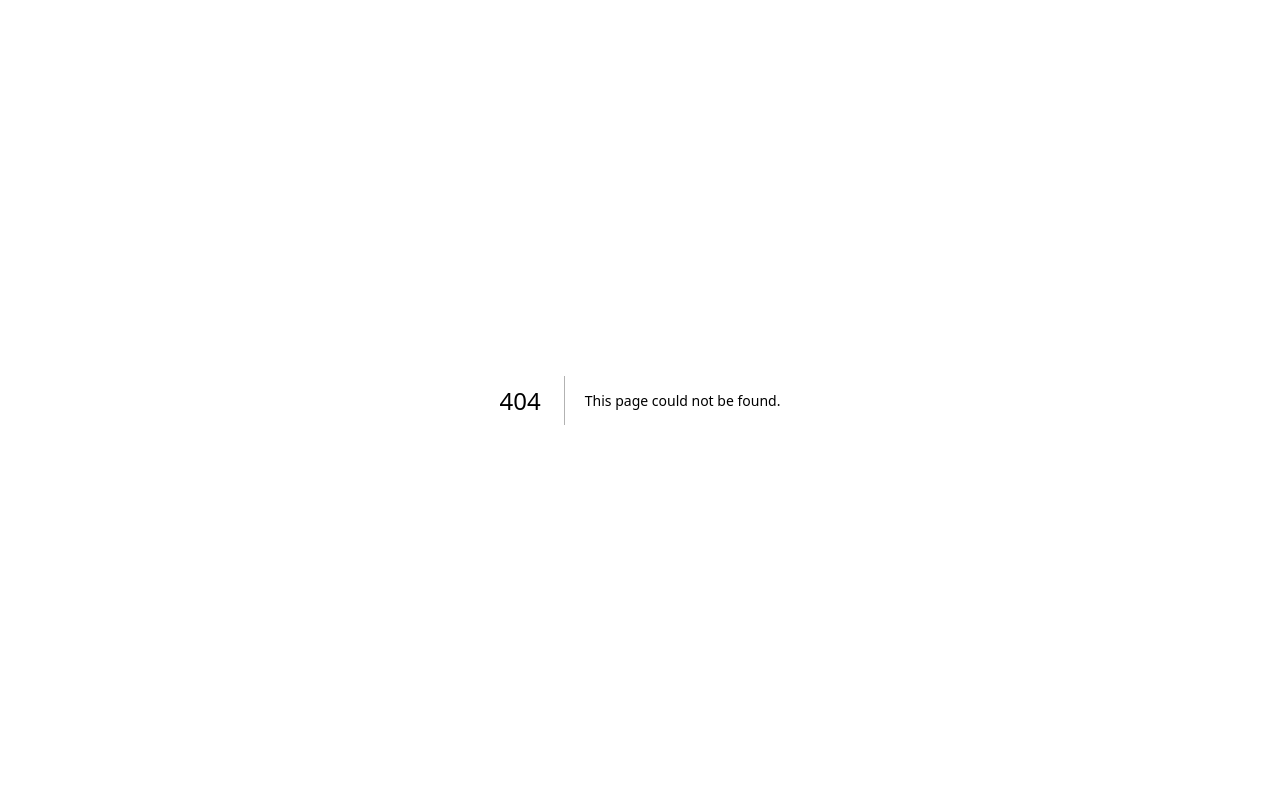
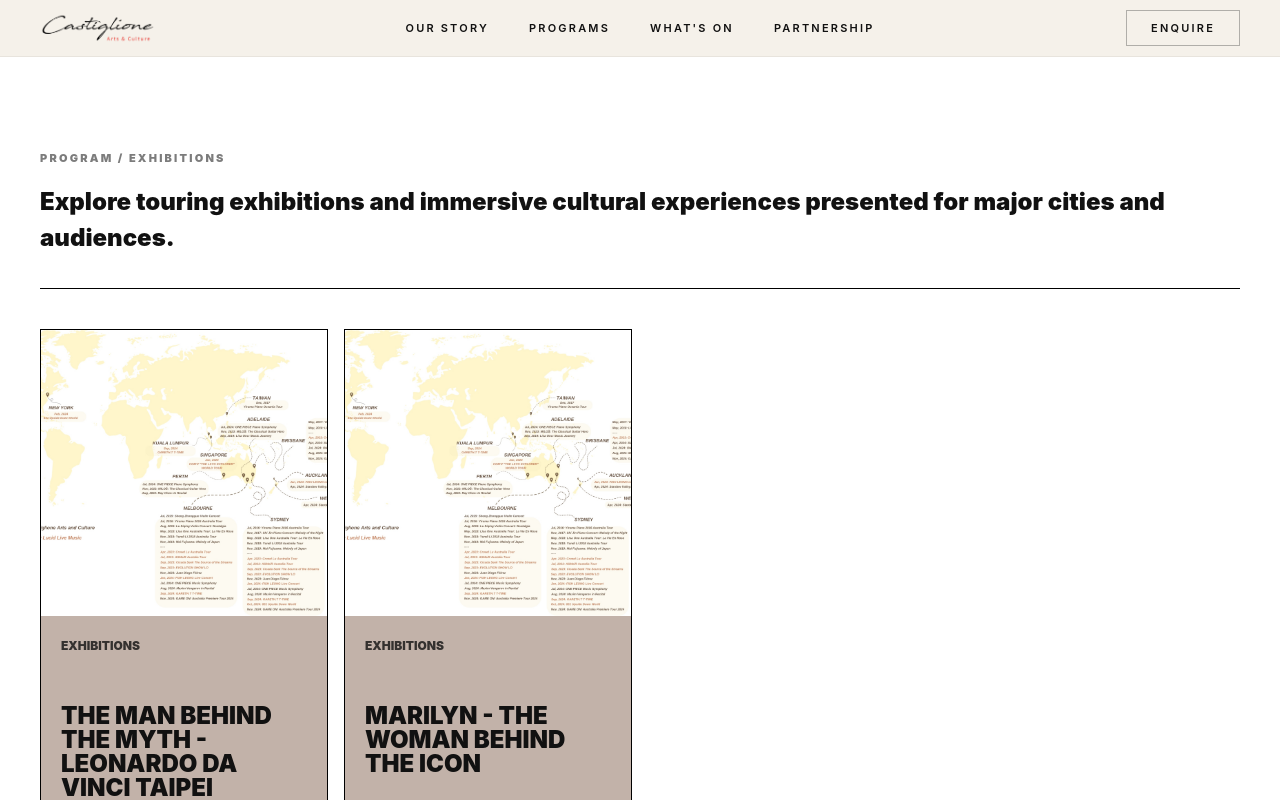
Before and after one commit to helenyucac/castiglione-arts-music-website, a Next.js app: page /programs/exhibitions in a window 1280 px wide. Before the commit this address had no page. Shown: the top 800 px of the page. Built offline with nearby package versions, Linux system fonts and the light colour scheme.

Commit message:
Add exhibitions program landing page

```diff
--- /dev/null
+++ b/app/programs/exhibitions/page.tsx
@@ -0,0 +1,77 @@
+import type { Metadata } from "next";
+import { Footer } from "@/components/Footer";
+import { Navigation } from "@/components/Navigation";
+import { TourCard } from "@/components/TourCard";
+import type { TourCardData } from "@/data/tours";
+
+const exhibitionsDescription =
+  "Explore Castiglione exhibition programs across touring cultural exhibitions and immersive experiences.";
+
+const exhibitionEvents: TourCardData[] = [
+  {
+    id: "leonardo-da-vinci-taipei",
+    category: "exhibitions",
+    title: "The Man Behind the Myth - Leonardo Da Vinci TAIPEI",
+    date: "2022-12-01",
+    dateLabel: "DEC 2022",
+    cities: ["TAIPEI"],
+    status: "past",
+    image: "/media/our-touring-footprints.jpg",
+  },
+  {
+    id: "marilyn-the-woman-behind-the-icon",
+    category: "exhibitions",
+    title: "Marilyn - The Woman Behind the Icon",
+    date: "2023-07-01",
+    dateLabel: "JUL 2023",
+    cities: ["Sydney"],
+    status: "past",
+    image: "/media/our-touring-footprints.jpg",
+  },
+];
+
+export const metadata: Metadata = {
+  title: "Program - Exhibitions | Castiglione",
+  description: exhibitionsDescription,
+  openGraph: {
+    title: "Program - Exhibitions | Castiglione",
+    description: exhibitionsDescription,
+  },
+  twitter: {
+    title: "Program - Exhibitions | Castiglione",
+    description: exhibitionsDescription,
+  },
+};
+
+export default function ProgramExhibitionsPage() {
+  return (
+    <>
+      <Navigation />
+      <main>
+        <section className="bg-white py-14 sm:py-20 lg:py-24">
+          <div className="mx-auto w-full max-w-[1760px] px-4 sm:px-6 lg:px-10">
+            <div className="mb-10 border-b border-black pb-8">
+              <p
+                className="mb-5 text-[11px] font-black uppercase leading-none tracking-[2.2px] text-[rgba(17,17,17,0.55)] antialiased"
+                style={{ fontFamily: "Inter, sans-serif" }}
+              >
+                PROGRAM / EXHIBITIONS
+              </p>
+              <p className="max-w-none text-lg font-black leading-8 tracking-normal sm:text-xl lg:max-w-7xl lg:text-xl lg:leading-8 xl:text-2xl xl:leading-9">
+                Explore touring exhibitions and immersive cultural experiences
+                presented for major cities and audiences.
+              </p>
+            </div>
+
+            <div className="highlights-grid">
+              {exhibitionEvents.map((event) => (
+                <TourCard key={event.id} tour={event} />
+              ))}
+            </div>
+          </div>
+        </section>
+      </main>
+      <Footer />
+    </>
+  );
+}
--- a/components/ProgramsSection.tsx
+++ b/components/ProgramsSection.tsx
@@ -32,7 +32,7 @@ const programs = [
     image:
       "https://images.unsplash.com/photo-1540575467063-178a50c2df87?auto=format&fit=crop&w=1400&q=80",
     imageAlt: "Immersive exhibition with colorful light projections",
-    href: "/tours",
+    href: "/programs/exhibitions",
     badgeColor: "#1f7a4d",
   },
 ];
```
